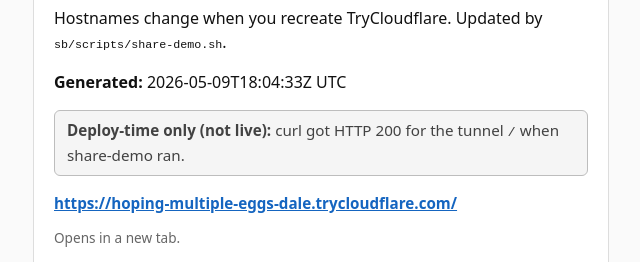
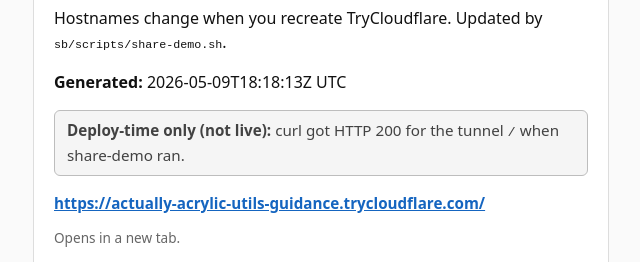
Before and after one commit to psycho789/sb-tunnel, a plain HTML site: page index.html in a window 1280 px wide. Shown: the part 138-400 px from the top of the page, without its empty margins (319-959 px from the left). Drawn offline with Linux system fonts and the light colour scheme; no server answers.

Commit message:
share-demo tunnel 2026-05-09T18:18:13Z

```diff
--- a/index.html
+++ b/index.html
@@ -25,10 +25,10 @@
   <div class="card">
     <h1>SizeNova tunnel</h1>
     <p>Hostnames change when you recreate TryCloudflare. Updated by <code>sb/scripts/share-demo.sh</code>.</p>
-    <p><strong>Generated:</strong> 2026-05-09T18:04:33Z UTC</p>
+    <p><strong>Generated:</strong> 2026-05-09T18:18:13Z UTC</p>
     <p class="badge meta"><strong>Deploy-time only (not live):</strong> curl got HTTP 200 for the tunnel <code>/</code> when share-demo ran.</p>
     <p class="tunnel-url">
-      <a href="https://hoping-multiple-eggs-dale.trycloudflare.com/" target="_blank" rel="noopener noreferrer">https://hoping-multiple-eggs-dale.trycloudflare.com/</a>
+      <a href="https://actually-acrylic-utils-guidance.trycloudflare.com/" target="_blank" rel="noopener noreferrer">https://actually-acrylic-utils-guidance.trycloudflare.com/</a>
     </p>
     <p class="muted" style="font-size:0.85rem;color:#666;">Opens in a new tab.</p>
     <div class="live">
@@ -44,7 +44,7 @@
   </footer>
   <script>
 (function () {
-  const WEB = "https://hoping-multiple-eggs-dale.trycloudflare.com";
+  const WEB = "https://actually-acrylic-utils-guidance.trycloudflare.com";
 
   function setWeb(text, ok) {
     const el = document.getElementById("live-web");
```
